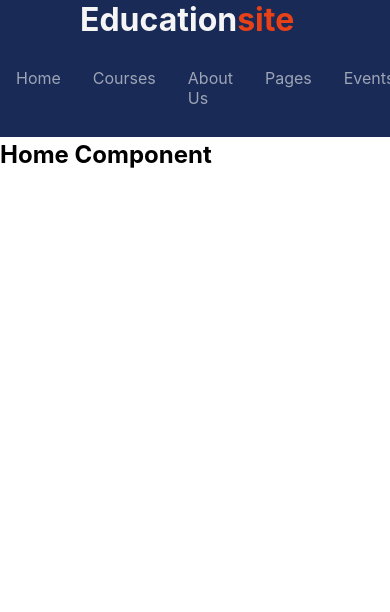
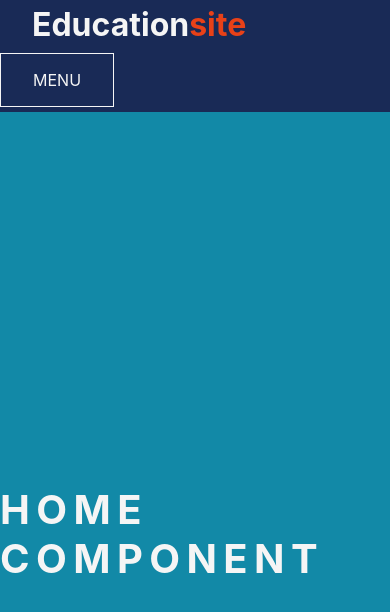
Before and after one commit to mchomvus4/education, a React (Create React App) app: page / in a window 390 px wide. Shown: the top 612 px of the page. Built offline with nearby package versions, Linux system fonts and the light colour scheme.

Commit message:
files updated

```diff
--- a/src/App.js
+++ b/src/App.js
@@ -1,15 +1,15 @@
 import React, { Component } from 'react';
 import NavBar from './components/NavBar/NavBar';
+import Section from './components/Section/Section'
 import { BrowserRouter as Router} from 'react-router-dom';
-import Section from './components/Section/Section';
 
 class App extends Component {
   render() {
     return (
       <Router>
             <div>
-              <NavBar />
-              <Section/>
+          <NavBar />
+          <Section/>
             </div>
       </Router>
     );
--- a/src/components/NavBar/NavBar.css
+++ b/src/components/NavBar/NavBar.css
@@ -13,7 +13,7 @@ header{
     justify-content: space-between;
     align-items: center;
     flex-wrap: wrap;
-    border-bottom: 0.2rem solid #fff;
+    /* border-bottom: 0.2rem solid #fff; */
 }
 .site{
     color: #e84118;
@@ -62,3 +62,42 @@ header .close{
     right: 0;
     border-radius: 0.5rem;
 }
+@media (max-width:750px){
+    header .logo,
+    header ul{
+        width: 100%;
+        margin: 0;
+        text-align: center;
+    }
+}
+@media (max-width:500px){
+    header ul{
+        position: fixed;
+        top: 0;
+        left: -100%;
+        background: #192a56 ;
+        width: 100%;
+        height: 100vh;
+        display: flex;
+        justify-content: space-around;
+        align-items: center;
+        flex-direction: column;
+        z-index: 99;
+        transition: 0.5s linear;
+    }
+
+    header ul.toggle{
+        left: 0;
+    }
+    header ul li{
+        line-height: normal;
+    }
+    header .menu,
+    header .close{
+        display: flex;
+    }
+    header .logo{
+        width: initial;
+        margin-left: 2rem;
+    }
+}
--- a/src/components/NavBar/NavBar.jsx
+++ b/src/components/NavBar/NavBar.jsx
@@ -1,14 +1,23 @@
-import React from 'react';
+import React, { Component } from 'react';
 import { Link } from 'react-router-dom';
 import './NavBar.css';
-function NavBar() {
+class NavBar extends Component {
+
+           state = {
+           toggle: false
+         }
+    menuToggle = () => {
+        this.setState({toggle: !this.state.toggle})
+    }
+    render () {
+        const { toggle } = this.state;
         return (
-        <div>
+            <>
                 <header>
                     <div className="logo">
                         <h1>education<span className="site">site</span></h1>
                     </div>
-                <ul>
+                    <ul className={  toggle ? "toggle" : ""}>
                         <li><Link to="/">Home</Link></li>
                         <li><Link to="/course">Courses</Link></li>
                         <li><Link to="/about">About Us</Link></li>
@@ -16,12 +25,13 @@ function NavBar() {
                         <li><Link to="/event">Events</Link></li>
                         <li><Link to="/blog">Blog</Link></li>
                         <li><Link to="/contact">Contact</Link></li>
-                    <li className="close">X</li>
+                        <li className="close" onClick={this.menuToggle}>X</li>
                     </ul>
-                <div className="menu">Menu</div>
+                    <div className="menu" onClick={this.menuToggle}>Menu</div>
                 </header>
-        </div>
-    )
-}
+            </>
+        );
+    };
+};
 
-export default NavBar
+export default NavBar;
--- /dev/null
+++ b/src/components/Section/Home.css
@@ -0,0 +1,19 @@
+*{
+    padding: 0;
+    margin: 0;
+    box-sizing: border-box;
+}
+
+section{
+    min-height: 100vh;
+    background: #1289A7;
+    display: flex;
+    justify-content: center;
+    align-items: center;
+}
+section h2{
+    text-transform: uppercase;
+    letter-spacing: 0.4rem;
+    color: #f5f5f5;
+    font-size: 2.5rem;
+}
--- a/src/components/Section/Home.jsx
+++ b/src/components/Section/Home.jsx
@@ -1,10 +1,10 @@
 import React from 'react'
-
+import './Home.css';
 function Home() {
     return (
-        <div>
+        <section>
             <h2>Home Component</h2>
-        </div>
+       </section>
     )
 }
 
```
Lines whose indentation alone changed are shown as unchanged.
